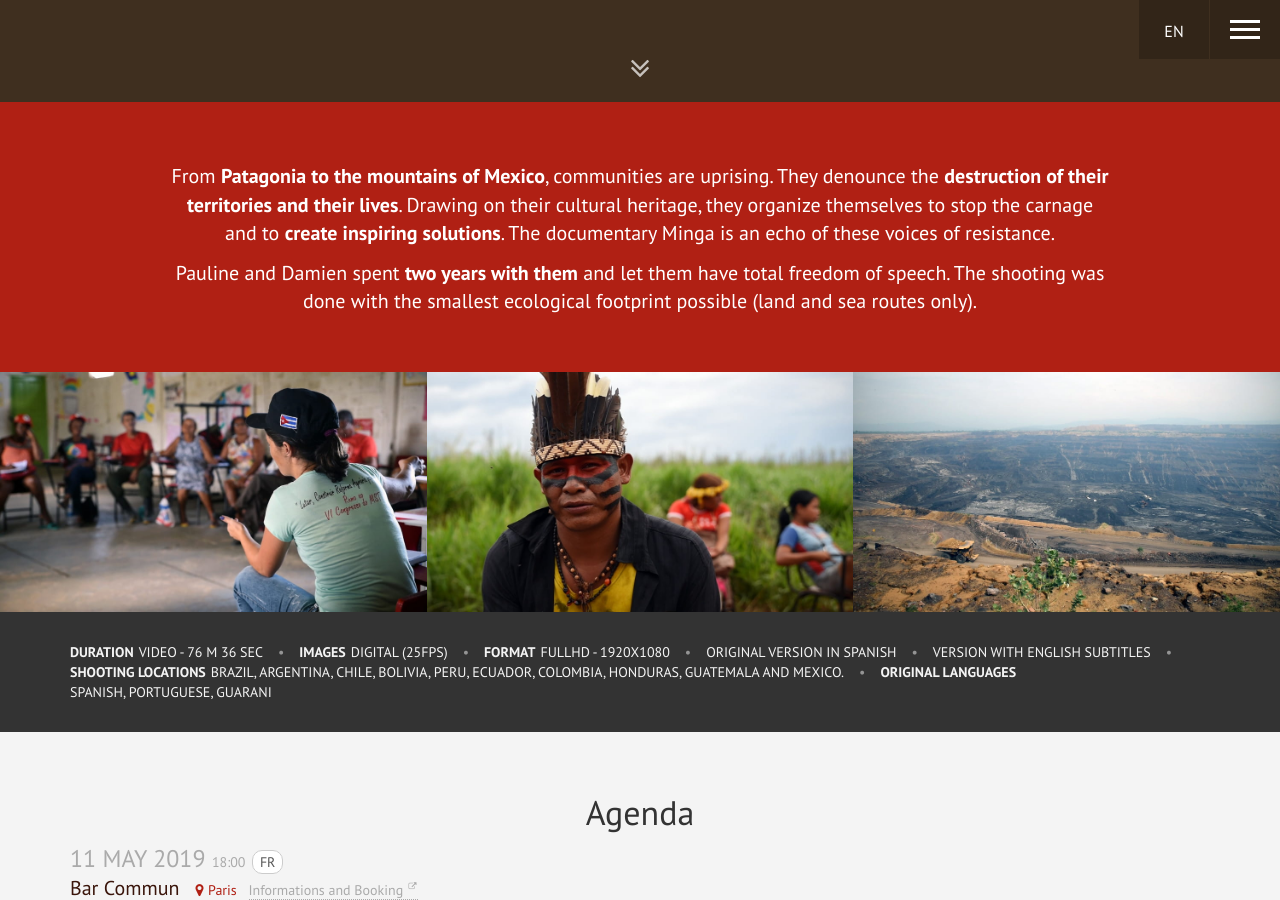
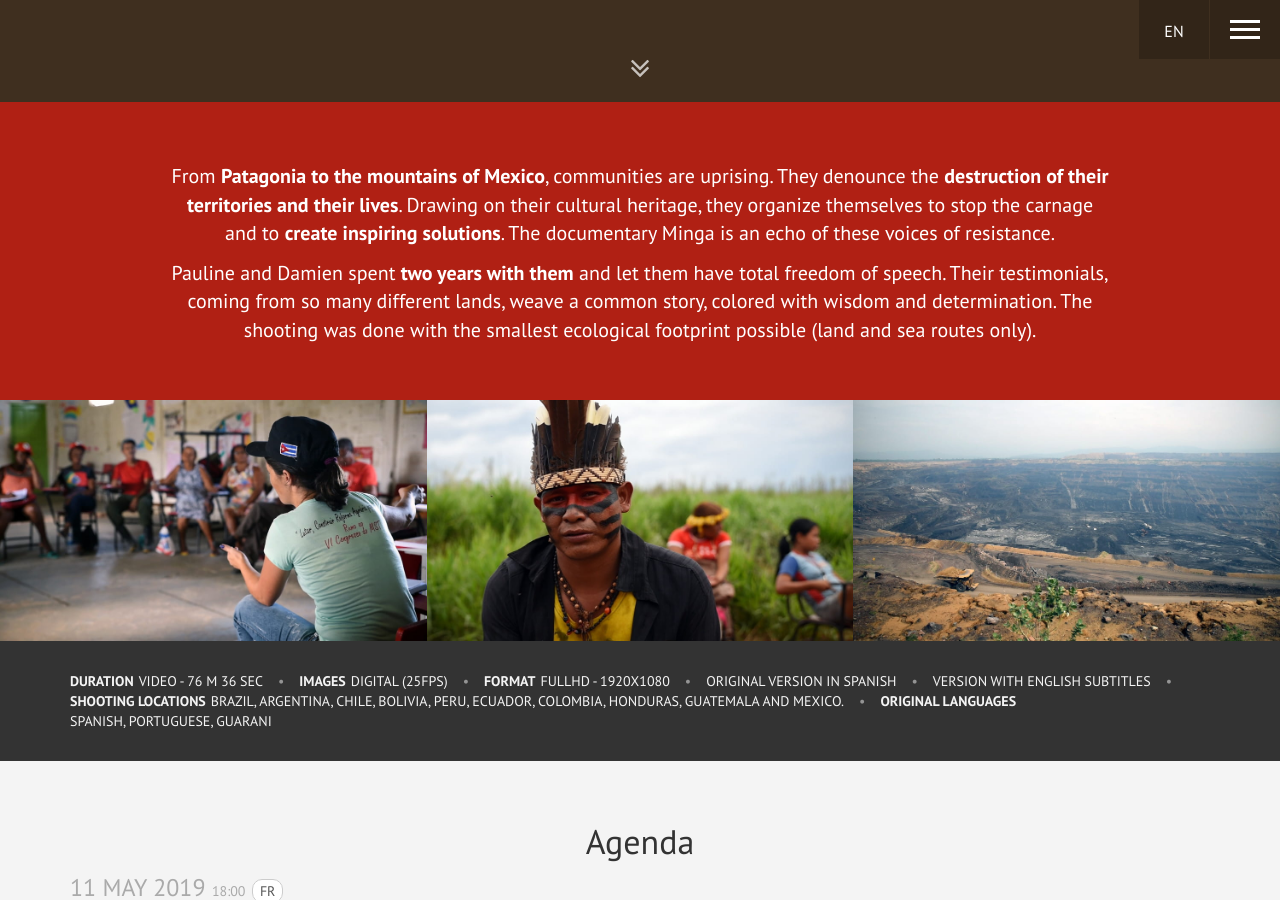
Before and after one commit to entipe/Minga-Live, a Jekyll site: the page built from index.en.html, in a window 1280 px wide and 900 px high, scrolled down 798 px. Built offline with Jekyll 4.4.1, drawn with Linux system fonts in a browser that asks for light colours.

Commit message:
Ajout phrase manquante

```diff
--- a/_includes/intro.en.md
+++ b/_includes/intro.en.md
@@ -1,3 +1,3 @@
 From **Patagonia to the mountains of Mexico**, communities are uprising. They denounce the **destruction of their territories and their lives**. Drawing on their cultural heritage, they organize themselves to stop the carnage and to **create inspiring solutions**. The documentary Minga is an echo of these voices of resistance.
 
-Pauline and Damien spent **two years with them** and let them have total freedom of speech. The shooting was done with the smallest ecological footprint possible (land and sea routes only).
+Pauline and Damien spent **two years with them** and let them have total freedom of speech. Their testimonials, coming from so many different lands, weave a common story, colored with wisdom and determination. The shooting was done with the smallest ecological footprint possible (land and sea routes only).
```
